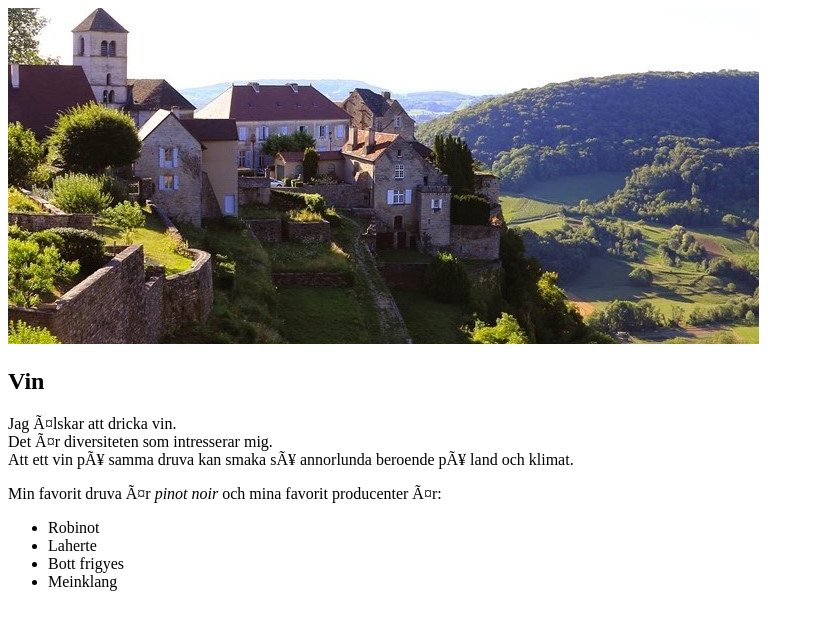
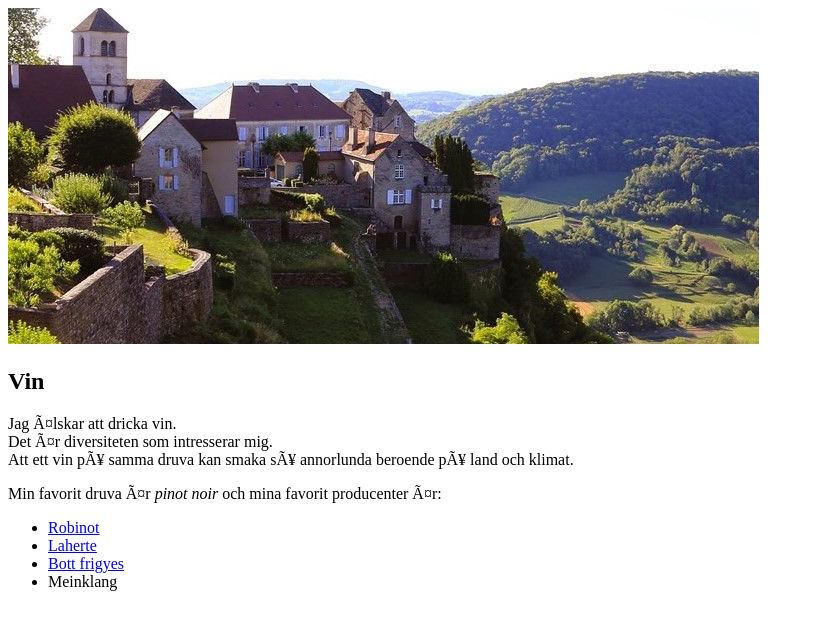
Before and after one commit to A-me-lie/2.6.6, a plain HTML site: page Index.html in a window 1280 px wide. Shown: the whole page, without its empty margins (0-814 px from the left). Drawn offline with Linux system fonts and the light colour scheme.

Commit message:
added links to the list

```diff
--- a/Index.html
+++ b/Index.html
@@ -13,9 +13,9 @@
             <p>Min favorit druva är <em>pinot noir</em> och mina favorit producenter är:</p>
             <p>
                 <ul>
-                    <li>Robinot</li>
-                    <li>Laherte</li>
-                    <li>Bott frigyes</li>
+                    <li><a href="robinot.jpg">Robinot</a></li>
+                    <li><a href="https://vinnatur.se/bonde/laherte-freres/" target="_blank">Laherte</a></li>
+                    <li> <a href="bott frigyes.jpg">Bott frigyes</a></li>
                     <li>Meinklang</li>
                 </ul>
             </p>
```
Also changed, not shown: bott frigyes.jpg (added), robinot.jpg (added).
